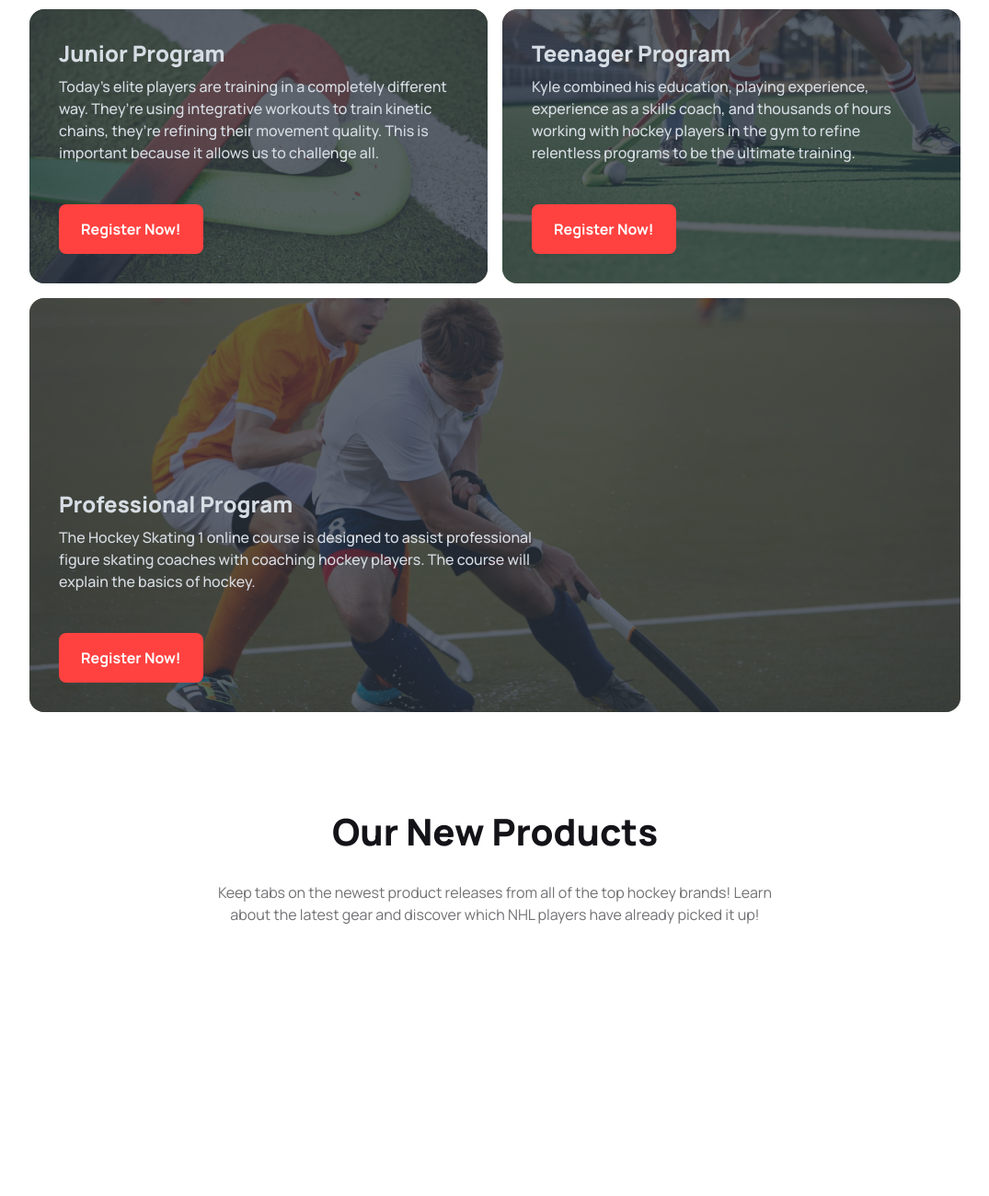
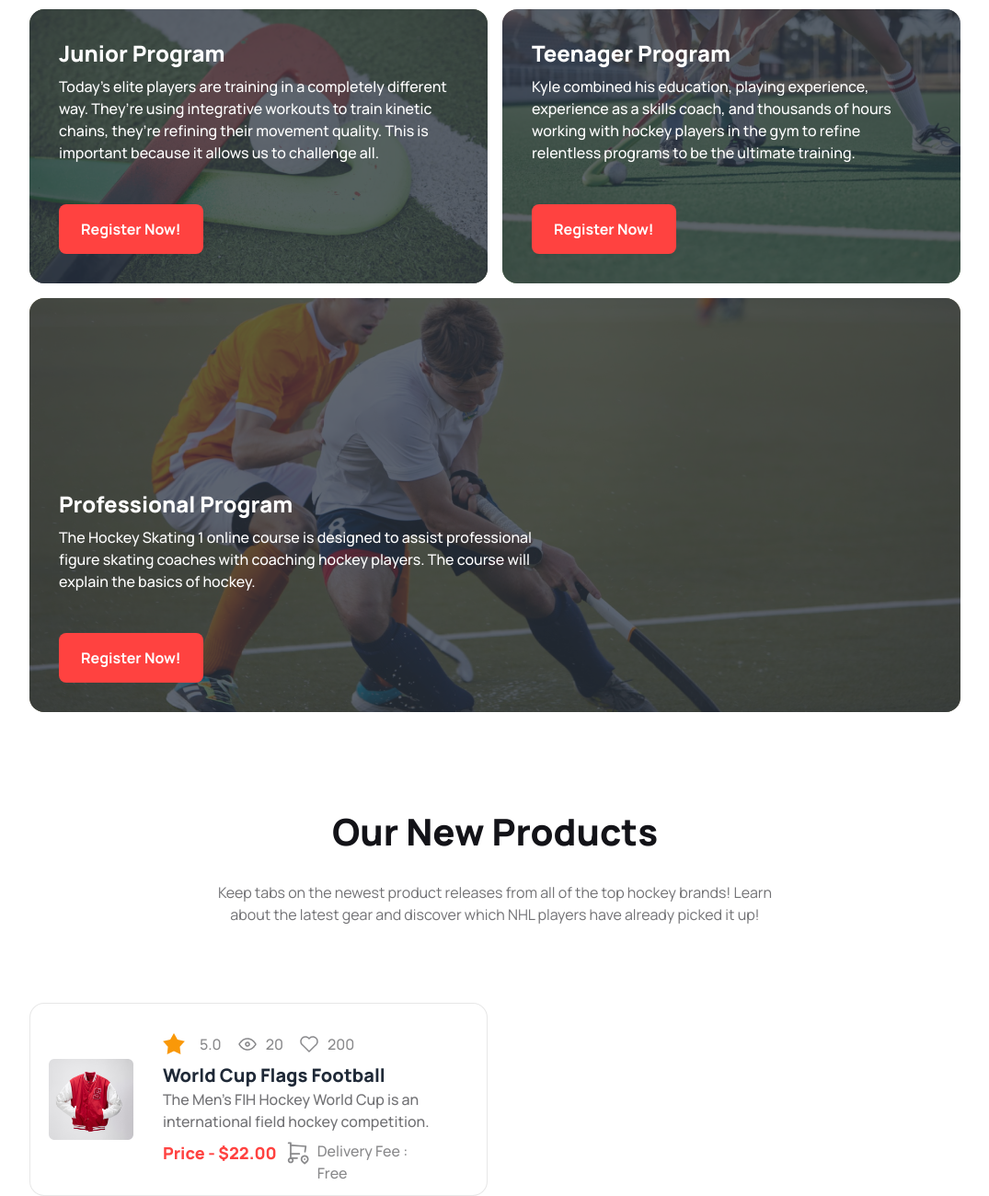
Before and after one commit to mdarman-ali/hockey, a plain HTML site: page index.html in a window 1280 px wide. Shown: the part 1606-2906 px from the top of the page at 92% size, without its empty margins (102-1177 px from the left). Before the commit the page ends 2696 px from the top, so only its background shows below. Drawn offline with nearby package versions, Linux system fonts and the light colour scheme.

Commit message:
Our Product section 50% complete

```diff
--- a/index.html
+++ b/index.html
@@ -16,7 +16,6 @@
               colors: {
                 'btn-color': '#FF4240',
                 'primary-color': '#131318',
-                'secondary-color': '#13131899',
                 'secondary-color': '#13131899',
               }
             }
@@ -107,28 +106,28 @@
                 <div class="radial-progress flex m-auto text-btn-color justify-center items-center mb-6" style="--value:87;" role="progressbar">87%</div>
                 <div class="card-body items-center text-center p-0">
                   <h2 class="card-title mb-4 leading-6 text-xl font-semibold">Prayer Facility</h2>
-                  <p class="leading-6">There are separate prayer facilities for respected Muslim men and women.</p>
+                  <p class="leading-6 text-secondary-color">There are separate prayer facilities for respected Muslim men and women.</p>
                 </div>
             </div>
           <div class="card w-60 width-card mt-4">
             <div class="radial-progress flex m-auto text-[#49D293] justify-center items-center mb-6" style="--value:95;" role="progressbar">95%</div>
             <div class="card-body items-center text-center p-0">
               <h2 class="card-title mb-4 leading-6 text-xl font-semibold">Experienced Coach</h2>
-              <p class="leading-6">The Nexus coaching staff is crucial for the program to be successful in developing.</p>
+              <p class="leading-6 text-secondary-color">The Nexus coaching staff is crucial for the program to be successful in developing.</p>
             </div>
           </div>
           <div class="card w-60 width-card mt-4">
                 <div class="radial-progress flex m-auto text-[#FFB546] justify-center items-center mb-6" style="--value:90;" role="progressbar">90%</div>
                 <div class="card-body items-center text-center p-0">
                   <h2 class="card-title mb-4 leading-6 text-xl font-semibold">Senior Player</h2>
-                  <p class="leading-6">Senior hockey refers to amateur or semi-professional ice hockey competition.</p>
+                  <p class="leading-6 text-secondary-color">Senior hockey refers to amateur or semi-professional ice hockey competition.</p>
                 </div>
             </div>
           <div class="card w-60 width-card mt-4">
             <div class="radial-progress flex m-auto text-[#4C8DF1] justify-center items-center mb-6" style="--value:80;" role="progressbar">80%</div>
             <div class="card-body items-center text-center p-0">
               <h2 class="card-title mb-4 leading-6 text-xl font-semibold">Training Ground</h2>
-              <p class="leading-6">Our professional training hockey tiles are slick and have been used all around Europe.</p>
+              <p class="leading-6 text-secondary-color">Our professional training hockey tiles are slick and have been used all around Europe.</p>
             </div>
           </div>
       </div>
@@ -150,8 +149,8 @@
                 <div class="card bg-base-100 image-full">
                     <figure><img src="./images/programselection1.png" alt="Shoes" /></figure>
                     <div class="card-body mb-0">
-                      <h2 class="card-title text-xl lg:text-2xl font-extrabold">Junior Program</h2>
-                      <p class="text-sm lg:text-base font-medium leading-6">Today’s elite players are training in a completely different way. They’re using integrative workouts to train kinetic chains, they’re refining their movement quality. This is important because it allows us to challenge all.</p>
+                      <h2 class="card-title text-xl lg:text-2xl font-extrabold text-white">Junior Program</h2>
+                      <p class="text-sm lg:text-base font-medium leading-6 text-white">Today’s elite players are training in a completely different way. They’re using integrative workouts to train kinetic chains, they’re refining their movement quality. This is important because it allows us to challenge all.</p>
                       <div class="card-actions mt-9">
                         <button class="btn-primary1">Register Now!</button>
                       </div>
@@ -162,8 +161,8 @@
                 <div class="card bg-base-100 image-full">
                     <figure><img src="./images/programselection2.png" alt="Shoes" /></figure>
                     <div class="card-body">
-                      <h2 class="card-title text-xl lg:text-2xl font-extrabold">Teenager Program</h2>
-                      <p class="text-sm lg:text-base font-medium leading-6">Kyle combined his education, playing experience, experience as a skills coach, and thousands of hours working with hockey players in the gym to refine relentless programs to be the ultimate training.</p>
+                      <h2 class="card-title text-xl lg:text-2xl font-extrabold text-white">Teenager Program</h2>
+                      <p class="text-sm lg:text-base font-medium leading-6 text-white">Kyle combined his education, playing experience, experience as a skills coach, and thousands of hours working with hockey players in the gym to refine relentless programs to be the ultimate training.</p>
                       <div class="card-actions mt-9">
                         <button class="btn-primary1">Register Now!</button>
                       </div>
@@ -174,8 +173,8 @@
                 <div class="card bg-base-100 image-full">
                     <figure><img src="./images/programselection3.png" alt="Shoes" /></figure>
                     <div class="card-body lg:pt-52">
-                      <h2 class="card-title text-xl lg:text-2xl font-extrabold">Professional Program</h2>
-                      <p class="text-sm lg:text-base font-medium leading-6 program-3rd-para">The Hockey Skating 1 online course is designed to assist professional figure skating coaches with coaching hockey players. The course will explain the basics of hockey.</p>
+                      <h2 class="card-title text-xl lg:text-2xl font-extrabold text-white">Professional Program</h2>
+                      <p class="text-sm lg:text-base font-medium leading-6 program-3rd-para text-white">The Hockey Skating 1 online course is designed to assist professional figure skating coaches with coaching hockey players. The course will explain the basics of hockey.</p>
                       <div class="card-actions mt-9">
                         <button class="btn-primary1">Register Now!</button>
                       </div>
@@ -192,6 +191,41 @@
         </div>
 
 
+        <!-- Our product section -->
+        <div class="grid row-span-1 md:row-span-1 lg:grid-cols-2 gap-4">
+            <div class="row-span-1">
+                <div class="card  md:card-side lg:card-side bg-base-100 border border-[#1313181a]">
+                    <div class="flex justify-center items-center">
+                        <figure class="pl-5"><img src="./images/product1.png" alt="Movie"/></figure>
+                    </div>
+                    <div class="card-body">
+                        <div class="rating flex">
+                            <input type="radio" name="rating-2" class="mask mask-star-2 bg-[#F99808]" />
+                            <span class="text-[#13131880] pl-4 font-medium">5.0</span>
+                            <img src="./images/eye.png" class="pl-4" alt="">
+                            <span class="text-[#13131880] pl-2 font-medium">20</span>
+                            <img src="./images/heart.png" class="pl-4" alt="">
+                            <span class="text-[#13131880] pl-2 font-medium">200</span>
+                        </div>
+                        <div>
+                            <h2 class="card-title text-xl font-extrabold tex-primary-color">World Cup Flags Football</h2>
+                            <p class="w-80 font-medium leading-6 text-secondary-color">The Men's FIH Hockey World Cup is an international field hockey competition.</p>
+                        </div>
+
+                      <div class="md:card-actions lg:card-actions flex-row md:flex lg:flex">
+                        <span class="text-btn-color pr-2 font-extrabold text-lg">Price - $22.00</span>
+                        <div class="flex">
+                            <img src="./images/delivery.svg" class="pr-2" alt="">
+                            <span class="text-[#13131880] font-medium text-base">Delivery Fee : Free</span>
+                        </div>
+
+                      </div>
+                    </div>
+                </div>
+            </div>
+
+        </div>
+
     </main>
 
     <footer>
```
Also changed, not shown: images/delivery.svg (added), images/eye.png (added), images/heart.png (added).
